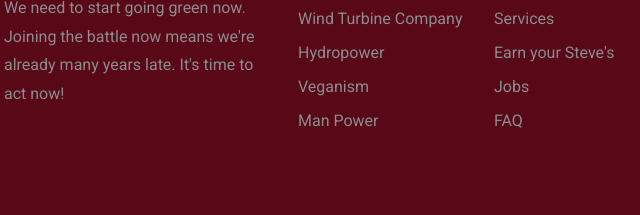
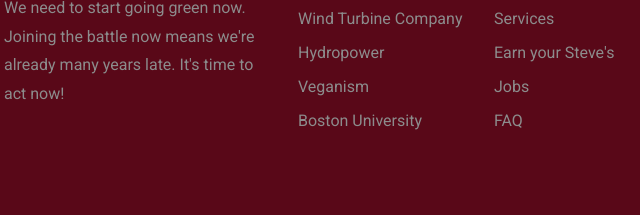
Before and after one commit to ashburnh/OZone, a plain HTML site: page rush.html in a window 1280 px wide. Shown: the part 2610-2825 px from the top of the page, 63-703 px from the left. Drawn offline with Linux system fonts and the light colour scheme; files whose address does not match are found by name.

Commit message:
Update rush.html

```diff
--- a/rush.html
+++ b/rush.html
@@ -168,7 +168,7 @@
 							<li><a href="https://www.unitedpower.com/">Wind Turbine Company</a></li>
 							<li><a href="https://www.georgiapower.com/company/energy-industry/energy-sources/hydropower.html">Hydropower</a></li>
 							<li><a href="https://www.healthline.com/nutrition/vegan-meal-plan">Veganism</a></li>
-							<li><a href="https://www.history.com/topics/black-history/slavery">Man Power</a></li>
+							<li><a href="https://www.bu.edu/">Boston University</a></li>
 						</ul>
 					</div>
 				</div>
```
